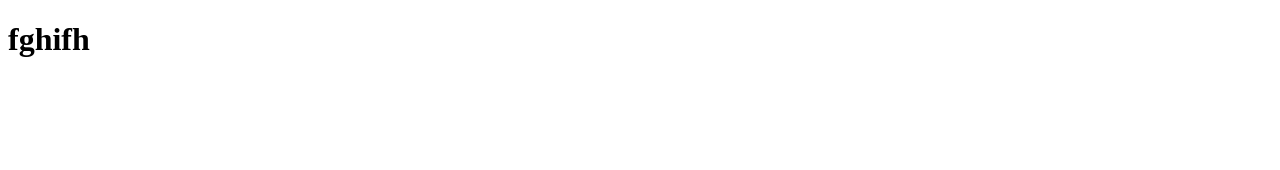
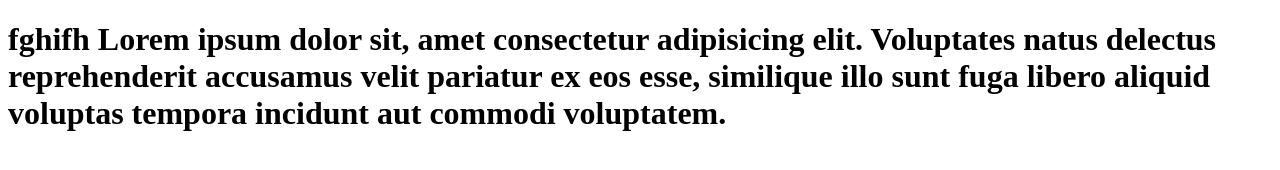
Before and after one commit to einver/pr, a plain HTML site: page index.html in a window 1280 px wide. Drawn offline with Linux system fonts and the light colour scheme.

Commit message:
add style

```diff
--- a/index.html
+++ b/index.html
@@ -7,6 +7,7 @@
     <title>Document</title>
 </head>
 <body>
-    <h1>fghifh</h1>
+    <h1>fghifh Lorem ipsum dolor sit, amet consectetur adipisicing elit. Voluptates natus delectus reprehenderit accusamus velit pariatur ex eos esse, similique illo sunt fuga libero aliquid voluptas tempora incidunt aut commodi voluptatem.
+    </h1>
 </body>
 </html>
--- /dev/null
+++ b/style.css
@@ -0,0 +1 @@
+body{}
```
